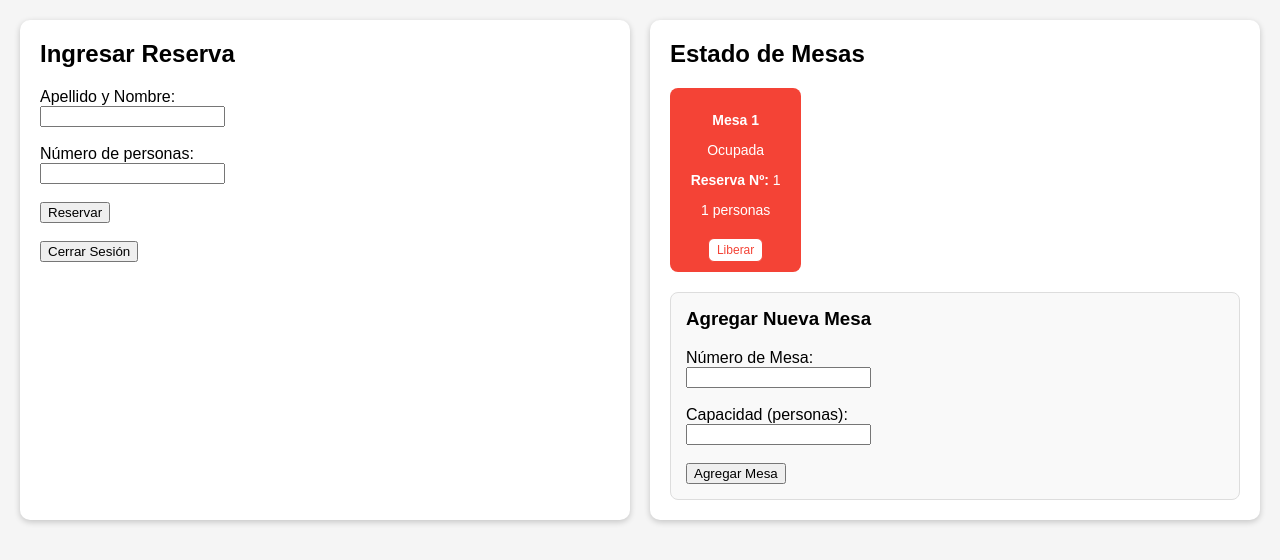
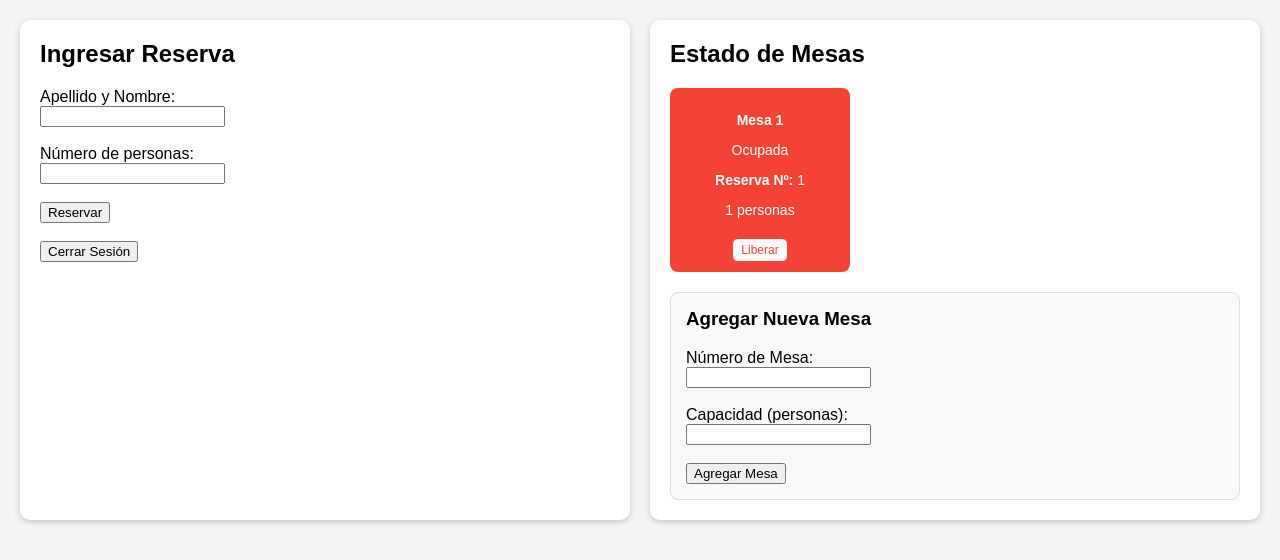
Before and after one commit to martin20021027/Tpfinal_programacion-2, a PHP site: page /pages/inicio.php in a window 1280 px wide. Shown: the top 560 px of the page. Run offline with PHP 8.4, Linux system fonts and the light colour scheme; the visitor is signed in with stand-in values (Sample User, id 1); tables that the repository leaves empty hold one stand-in row (values such as "Sample post").

Commit message:
Update inicio.php

```diff
--- a/pages/inicio.php
+++ b/pages/inicio.php
@@ -18,8 +18,8 @@ require_once __DIR__ . "/../config/base_datos.php";
 
 // Obtener todas las mesas
 $result = $conn->query("SELECT * FROM reserva ORDER BY numero_mesa ASC");
+
 ?>
-
 <!DOCTYPE html>
 <html lang="es">
 <head>
@@ -34,7 +34,7 @@ $result = $conn->query("SELECT * FROM reserva ORDER BY numero_mesa ASC");
         /* Contenedor de mesas en rejilla */
         .mesas-grid {
             display: grid;
-            grid-template-columns: repeat(4, 1fr);
+            grid-template-columns: repeat(3, 1fr);
             gap: 15px;
         }
 
@@ -45,8 +45,11 @@ $result = $conn->query("SELECT * FROM reserva ORDER BY numero_mesa ASC");
             text-align: center;
             font-size: 14px;
         }
+
         .libre { background: #4caf50; color: white; }
+
         .ocupada { background: #f44336; color: white; }
+
         .btn-liberar {
             margin-top: 6px;
             display: inline-block;
@@ -77,6 +80,7 @@ $result = $conn->query("SELECT * FROM reserva ORDER BY numero_mesa ASC");
 <body>
     <div class="container">
 
+        <!-- Este div es el formulario de reservas -->
         <div class="card">
             <h2>Ingresar Reserva</h2>
             <form method="post" action="../config/base_datos.php" style="margin-top:15px;">
@@ -90,33 +94,39 @@ $result = $conn->query("SELECT * FROM reserva ORDER BY numero_mesa ASC");
             </form>
             <br>
 
-            <form action="../public/index.php" method="post">
+             <!-- Esto es del boton para cerrar sesion  -->
+            <form action="../sesion/logout.php" method="post">
                 <button type="submit">Cerrar Sesión</button>
             </form>
         </div>
 
-
+        <!-- Este div es del Estado de la mesa  -->
         <div class="card">
+         <!-- El msg se genera del login.php ya que es redirigido por un header.  -->
             <h2>Estado de Mesas</h2>
+            <!--El $_GET se asegura que se alla entrado por inicio de secion  -->
             <?php if (isset($_GET['msg'])): ?>
                 <p class="msg"><?= htmlspecialchars($_GET['msg']); ?></p>
             <?php endif; ?>
 
             <div class="mesas-grid">
+            <!-- Este while es para mostrar el estado de la mesa -->
             <?php while ($row = $result->fetch_assoc()): ?>
                 <div class="mesa <?= $row['estado_mesa']; ?>">
                     <p><b>Mesa <?= $row['numero_mesa']; ?></b></p>
                     <p><?= ucfirst($row['estado_mesa']); ?></p>
 
+            <!--Este if muestra el numero de la reserva -->
                     <?php if ($row['estado_mesa'] == 'ocupada'): ?>
                         <p><b>Reserva Nº:</b> <?= $row['numero_reserva']; ?></p>
                     <?php endif; ?>
 
                     <p><?= $row['capacidad_mesa']; ?> personas</p>
-
+             <!-- Este if muestra el estado de la mesa si esta ocupada -->
                     <?php if ($row['estado_mesa'] == 'ocupada'): ?>
                         <a class="btn-liberar" href="../actions/liberar_mesa.php?id=<?= $row['numero_mesa']; ?>">Liberar</a>
 
+            <!-- Este elseif te muestra la opcion de borrar la mesa. -->
                     <?php elseif ($row['estado_mesa'] == 'libre'): ?>
                         <a class="btn-borrar" href="../actions/borrar_mesa.php?id=<?= $row['numero_mesa']; ?>"
                            onclick="return confirm('¿Estás seguro de que deseas borrar esta mesa?');">Borrar</a>
@@ -125,6 +135,7 @@ $result = $conn->query("SELECT * FROM reserva ORDER BY numero_mesa ASC");
             <?php endwhile; ?>
             </div>
 
+             <!-- Este div es para agregar crear una mesa con una capacidad en especifico -->
             <div style="margin-top: 20px; padding: 15px; background: #f9f9f9; border-radius: 8px; border: 1px solid #ddd;">
                 <h3 style="margin-top: 0;">Agregar Nueva Mesa</h3>
                 <form method="post" action="../actions/agregar_mesa.php">
@@ -142,6 +153,7 @@ $result = $conn->query("SELECT * FROM reserva ORDER BY numero_mesa ASC");
     <br>
 
     <script>
+    // Este try evita que el navegador pueda retroseder a los datos anteriores.
     // Intento de mitigar volver atrás: empuja estado y evita retroceso básico
     try {
         history.pushState(null, null, location.href);
```
